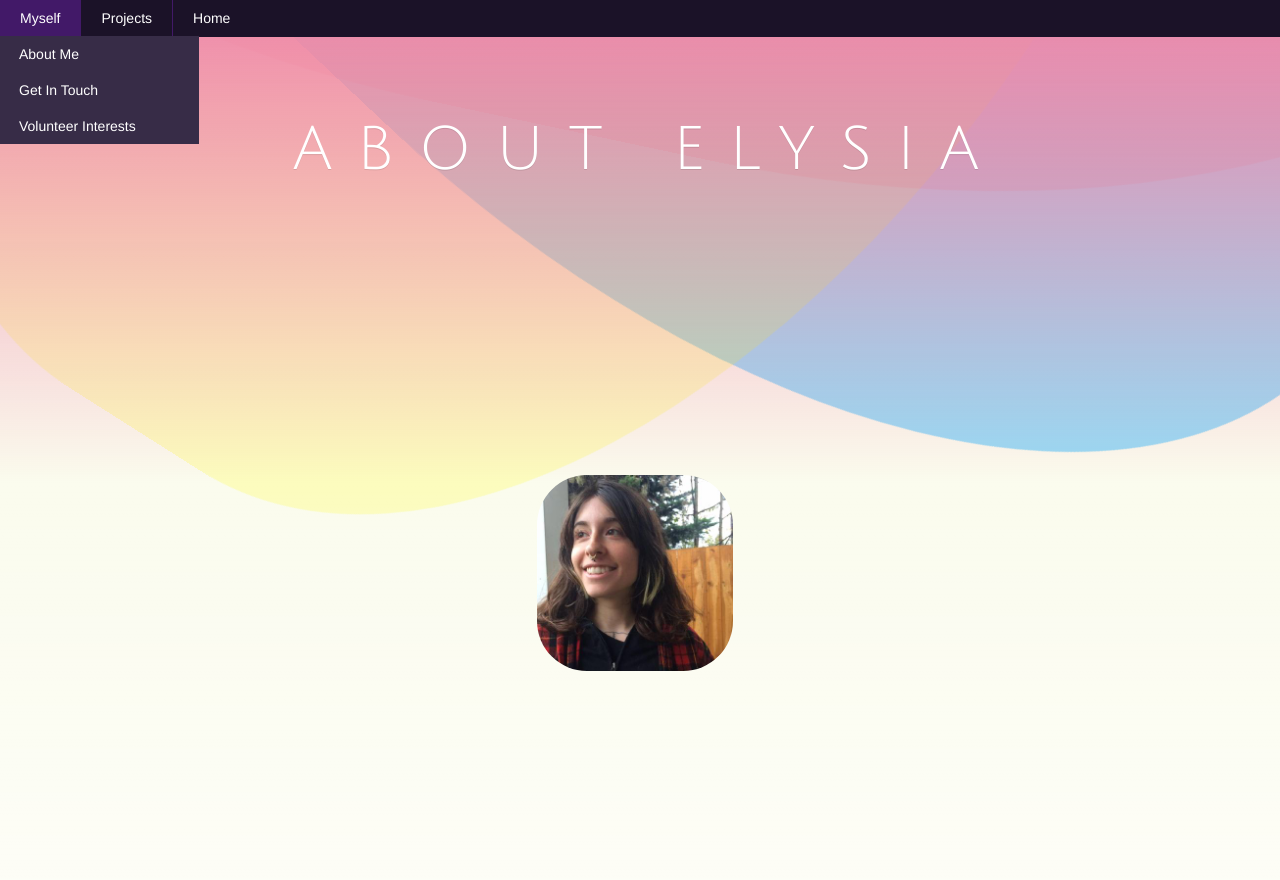
After one commit to ElysiaAvery/elysia-portfolio, a PHP site: template views/about.html.twig in a window 1280 px wide; the page is wider, and only the part inside the window is pictured. The commit adds this page. Run offline with PHP 8.4, Linux system fonts and the light colour scheme; the template is opened without the code that fills it, so the values that code supplies are empty; some libraries are stand-ins or nearby versions.

Commit message:
Add About page with styling for all screen sizes

```diff
--- /dev/null
+++ b/views/about.html.twig
@@ -0,0 +1,8 @@
+    {% include 'base.html.twig' %}
+    <div class='title'>About Elysia</div>
+    <div class='about-description'>{{ medescription }}
+      <img id="profile-pic" src="/images/elysia-pic.jpeg"></img>
+    </div>
+    </div>
+  </body>
+</html>
--- /dev/null
+++ b/views/base.html.twig
@@ -0,0 +1,36 @@
+<html>
+  <head>
+    <link rel="stylesheet" href="https://maxcdn.bootstrapcdn.com/bootstrap/3.3.7/css/bootstrap.min.css" integrity="sha384-BVYiiSIFeK1dGmJRAkycuHAHRg32OmUcww7on3RYdg4Va+PmSTsz/K68vbdEjh4u" crossorigin="anonymous">
+    <link href="https://fonts.googleapis.com/css?family=Julius+Sans+One" rel="stylesheet">
+    <link href="/css/styles.css" rel="stylesheet" type="text/css" media="all">
+    <link rel="shortcut icon" href="/images/favicon.png" type="image/x-icon"/>
+    <title>Elysia | Developer</title>
+  </head>
+  <body>
+    <nav class="navbar navbar-fixed-top">
+      <div class="container-fluid" id="nav-area">
+        <ul>
+          <li>
+            <a href="#">Myself</a>
+            <ul>
+                <li><a href="/about">About Me</a></li>
+                <li><a href="#">Get In Touch</a></li>
+                <li><a href="#">Volunteer Interests</a></li>
+            </ul>
+          </li>
+          <li>
+            <a href="#">Projects</a>
+            <ul>
+                <li><a href="https://github.com/ElysiaAvery/SeniorDogsFinder">Senior Pup!</a></li>
+                <li><a href="https://github.com/ElysiaAvery/coffee-ecommerce">Ka-Wi</a></li>
+                <li><a href="https://github.com/ElysiaAvery/Bird-Spotting-Android">BirdSpotting</a></li>
+            </ul>
+          </li>
+          <li><a href="/">Home</a></li>
+        </ul>
+      </div>
+    </nav>
+    <div class='box'>
+      <div class='wave -one'></div>
+      <div class='wave -two'></div>
+      <div class='wave -three'></div>
--- a/web/css/styles.css
+++ b/web/css/styles.css
@@ -741,4 +822,31 @@
     text-shadow: 0 1px 0 rgba(0, 0, 0, 0.1);
     text-indent: .3em;
   }
+
+  .about-description {
+    position: absolute;
+    left: 25%;
+    top: 225;
+    width: 50%;
+    z-index: 1;
+    /*line-height: 300px;*/
+    text-align: center;
+    -webkit-transform: translate3d(0, 0, 0);
+            transform: translate3d(0, 0, 0);
+    color: white;
+    text-transform: uppercase;
+    font-family: 'Julius Sans One', sans-serif;
+    letter-spacing: .4em;
+    font-size: 125%;
+    text-shadow: 0 2px 0 rgba(0, 0, 0, 0.1);
+  }
+
+  #profile-pic {
+    position: absolute;
+    left: 37%;
+    top: 250;
+    width: 25%;
+    z-index: 1;
+    border-radius: 50px 50px;
+  }
 }
```
Also changed, not shown: other parts of web/css/styles.css (+81 -0 lines), app/app.php (+13 -0 lines), views/index.html.twig (+2 -36 lines), views/contact.html.twig (added), views/volunteer.html.twig (added), web/images/elysia-pic.jpeg (added).
